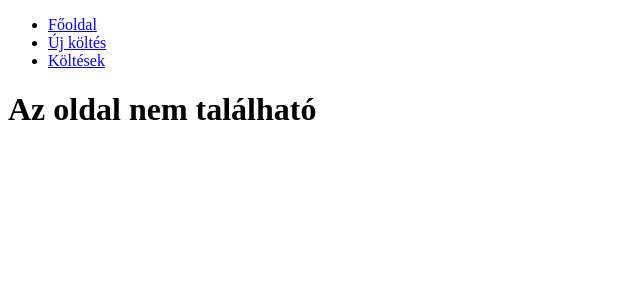
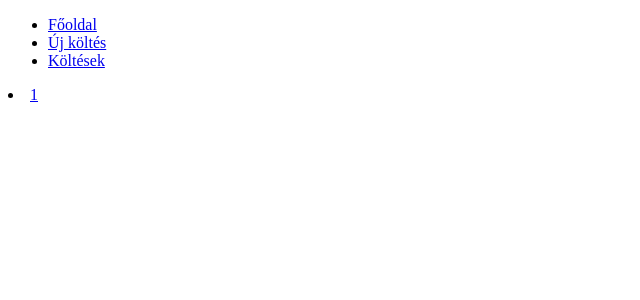
Before and after one commit to Vellyus/piggybank, a React (Create React App) app: page /expenses/1 in a window 1280 px wide. Shown: the top 300 px of the page, without its empty margins (0-640 px from the left). Built offline with nearby package versions, Linux system fonts and the light colour scheme.

Commit message:
put back Spending.js

```diff
--- a/src/App.js
+++ b/src/App.js
@@ -2,6 +2,7 @@ import { NavLink, Route, Routes } from "react-router-dom"
 import { Home } from "./pages/Home"
 import { NewSpending } from "./pages/NewSpending"
 import { Expenses } from "./pages/Expenses"
+import { Spending } from "./pages/Spending"
 import { NotFound } from "./pages/NotFound"
 
 function App() {
@@ -18,6 +19,7 @@ function App() {
         <Route path="/" element={ <Home /> } />
         <Route path="/new-spending" element={ <NewSpending /> } />
         <Route path="/expenses" element={ <Expenses /> } />
+        <Route path="/expenses/:id" element={ <Spending /> } />
         <Route path="*" element={ <NotFound /> } />
       </Routes>
     </>
--- /dev/null
+++ b/src/pages/Spending.js
@@ -0,0 +1,10 @@
+import { NavLink, useParams } from "react-router-dom"
+
+export function Spending() {
+  const { id } = useParams()
+  const dbUrl = "https://piggy-bank-7eaa5-default-rtdb.europe-west1.firebasedatabase.app/"
+
+  return (
+    <li> <NavLink to={ `${ dbUrl }${ id }.json` }>{ id }</NavLink></li>
+  )
+}
```
